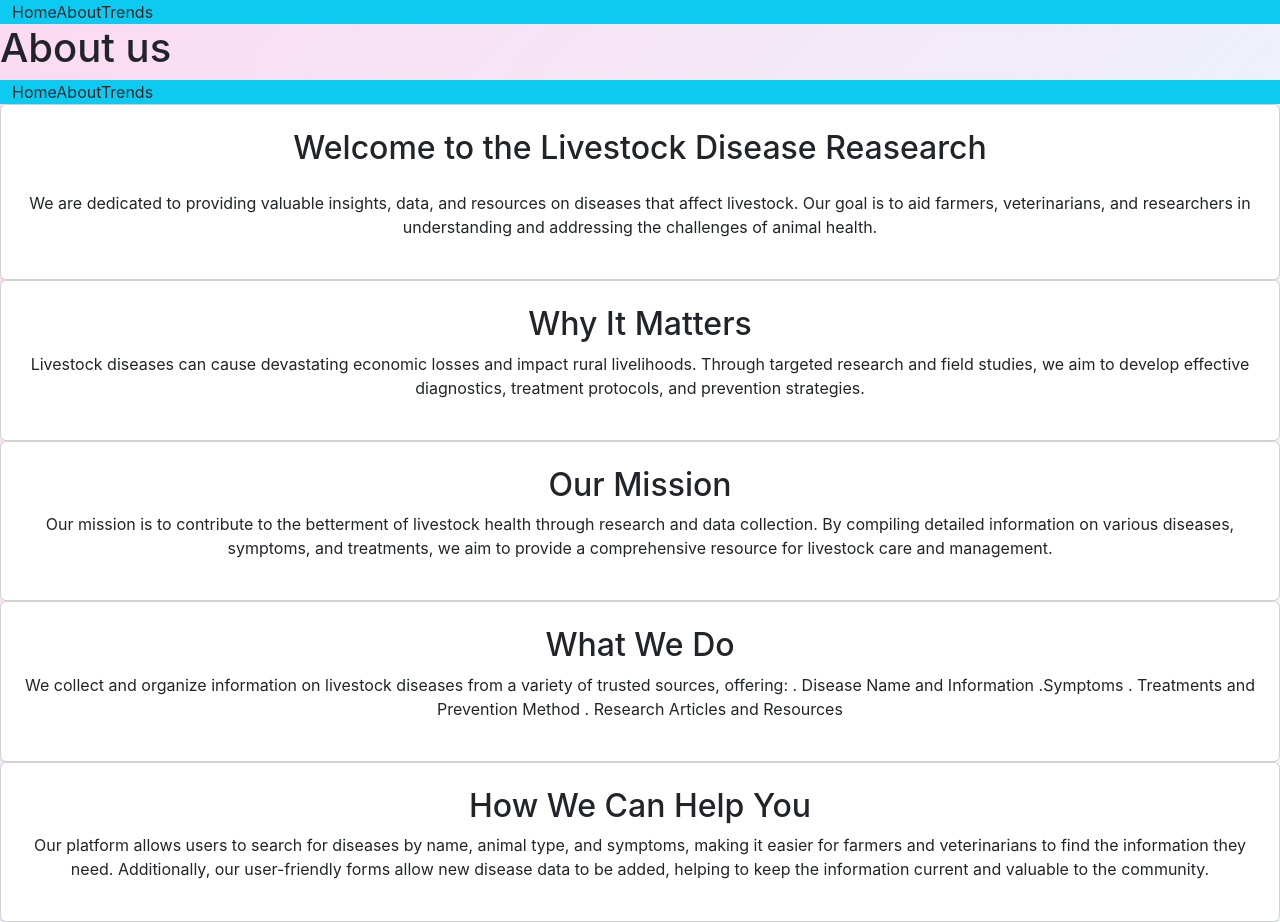
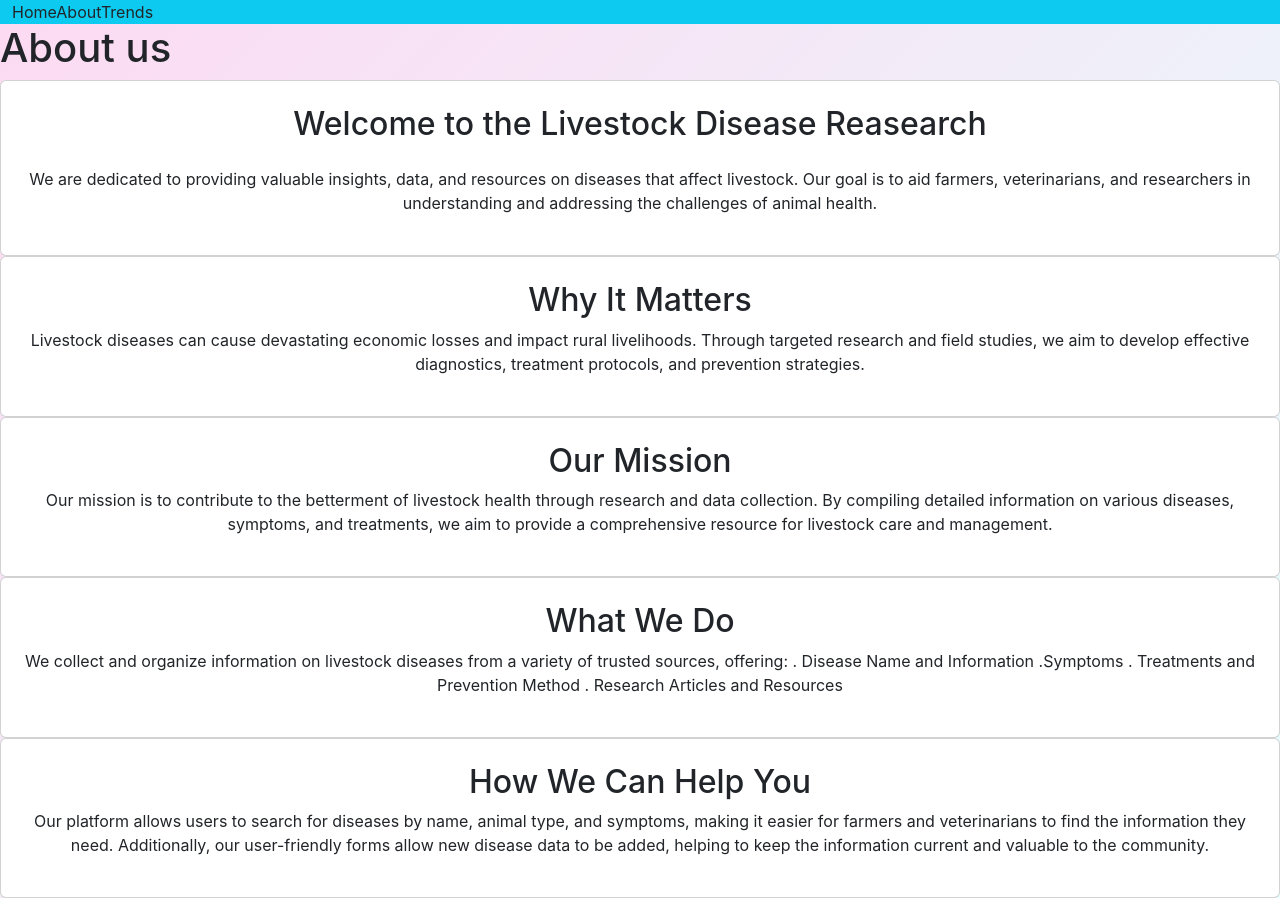
Before and after one commit to Michael-juma/livestock-diseases, a React (Create React App) app: page /about in a window 1280 px wide. After the commit the page ends 898 px from the top, so only its background shows below. Built offline with nearby package versions, Linux system fonts and the light colour scheme.

Commit message:
all files

```diff
--- a/src/Components/About.jsx
+++ b/src/Components/About.jsx
@@ -1,10 +1,8 @@
-import NavBar from "./NavBar";
-
 export default function About() {
   return (
     <>
       <h1>About us</h1>
-      <NavBar />
+
       <div className="card text-center max-w-5xl mx-auto px-4 py-4">
         <h2 className="text-3xl font-bold mb-4">
           Welcome to the Livestock Disease Reasearch
@@ -38,11 +36,9 @@ export default function About() {
         <h2 className="text-2xl font-semibold mb-2">What We Do</h2>
         <p className="text-gray-700">
           We collect and organize information on livestock diseases from a
-          variety of trusted sources, offering:
-           . Disease Name and Information
-           .Symptoms
-            . Treatments and Prevention Method
-            . Research Articles and Resources
+          variety of trusted sources, offering: . Disease Name and Information
+          .Symptoms . Treatments and Prevention Method . Research Articles and
+          Resources
         </p>
       </div>
       <div className="card text-center max-w-5xl mx-auto px-4 py-4">
--- a/src/Components/Explore.jsx
+++ b/src/Components/Explore.jsx
@@ -1,5 +1,4 @@
 import React, { useState } from "react";
-import NavBar from "./NavBar";
 import { Modal, Button } from "react-bootstrap";
 
 export default function AllAbout() {
@@ -127,7 +126,7 @@ export default function AllAbout() {
 
   return (
     <>
-      <NavBar />
+
       <div className="container my-4">
         <h2 className="text-center mb-3">All About Livestock Diseases</h2>
         <p className="text-center">
```
